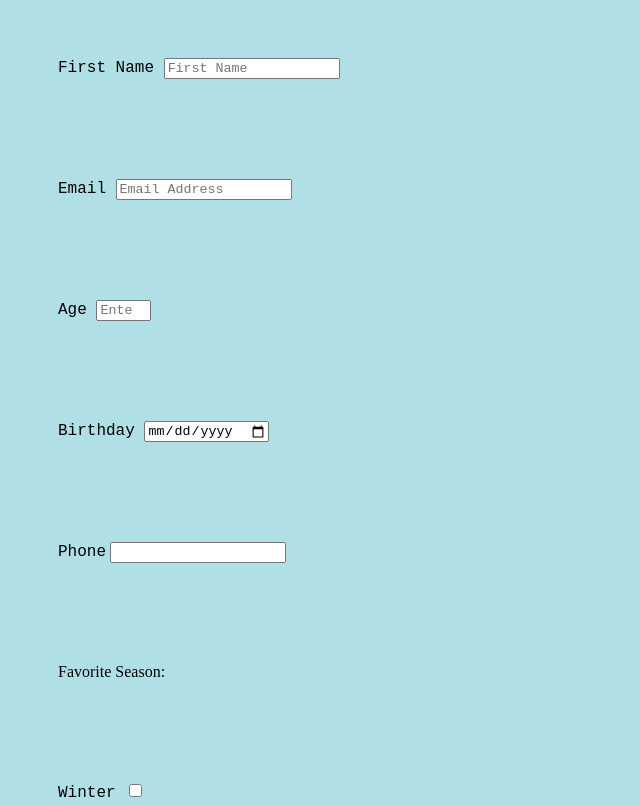
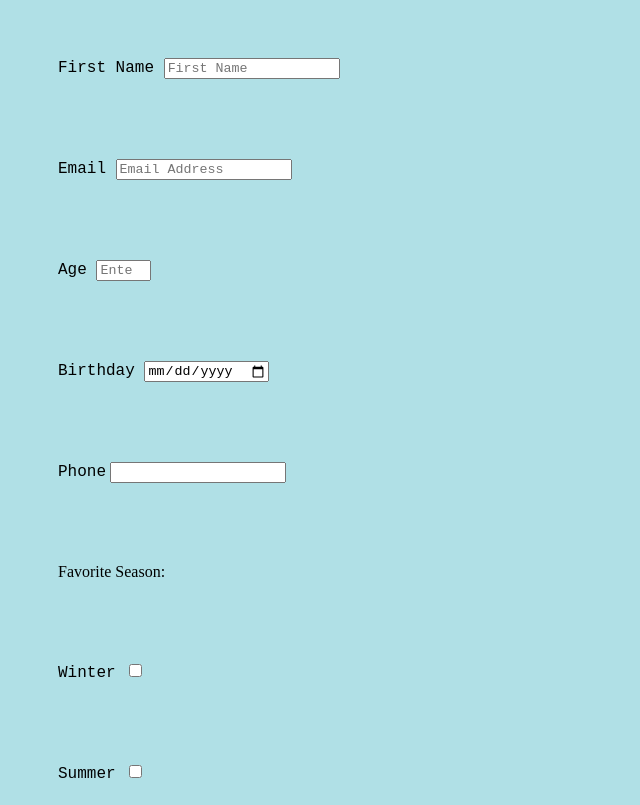
Before and after one commit to Axium01/HTML_Form_with-_CSS, a plain HTML site: page index.html in a window 1280 px wide. Shown: the top 805 px of the page, without its empty margins (0-640 px from the left). Drawn offline with Linux system fonts and the light colour scheme.

Commit message:
Update style.css

```diff
--- a/css/style.css
+++ b/css/style.css
@@ -3,8 +3,8 @@ body {
 }
 div {
   padding-top: 50px;
-  padding-right: 30px;
-  padding-bottom: 50px;
+  padding-right: 40px;
+  padding-bottom: 30px;
   padding-left: 50px;
 }
 label, option, button, input {
```
